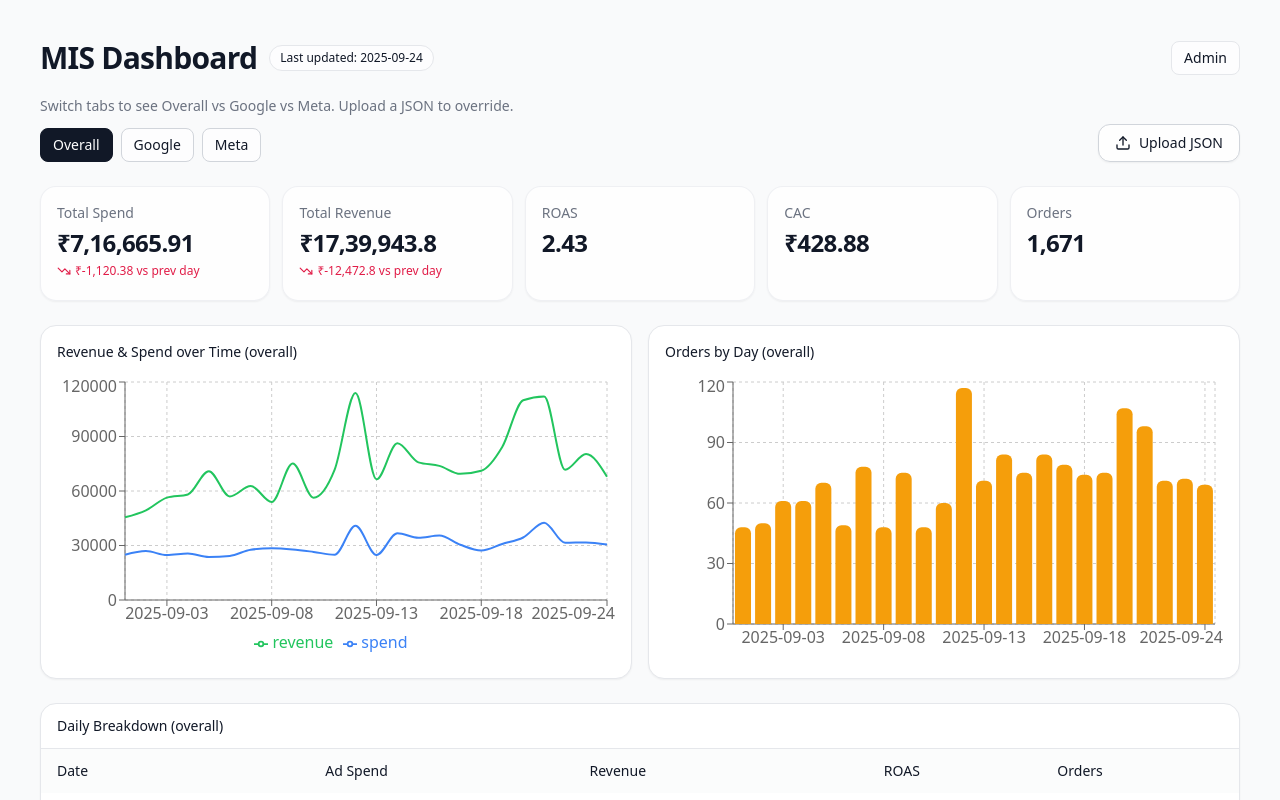
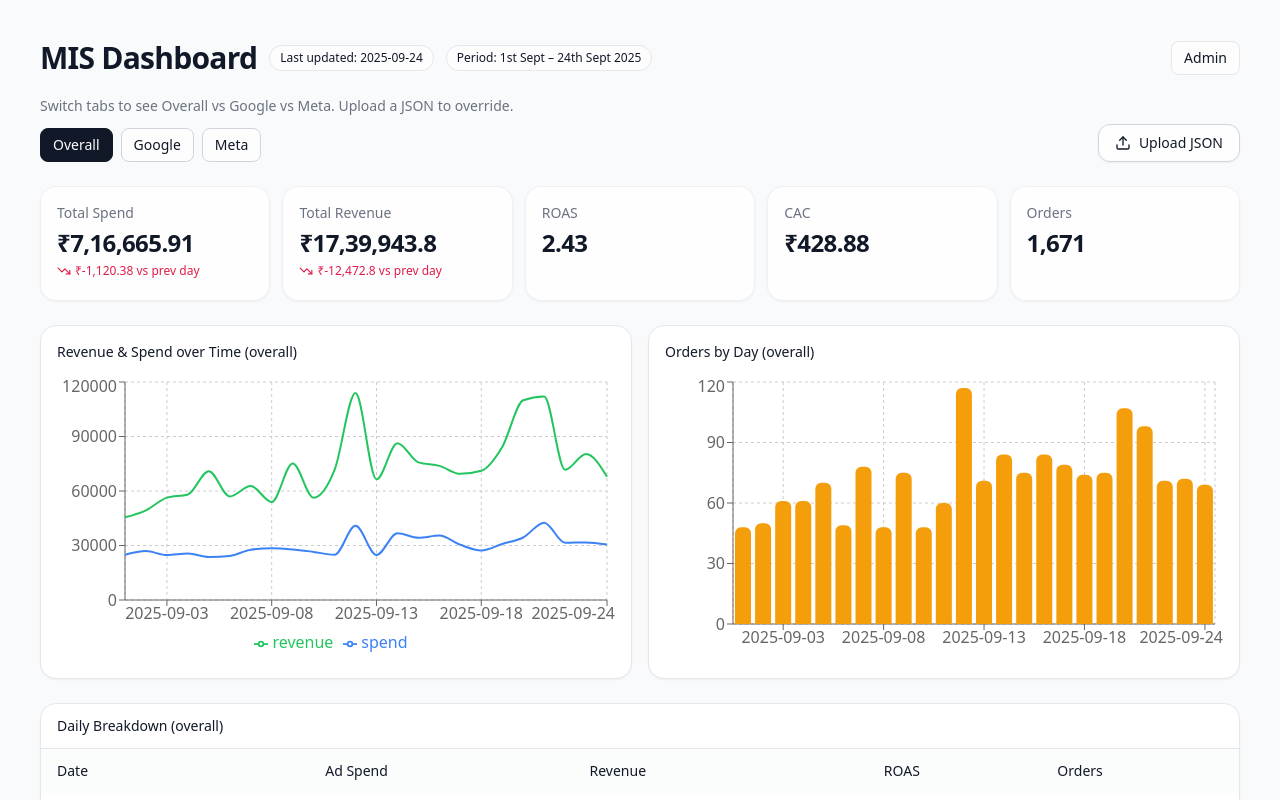
Before and after one commit to neuroidmedia/aashirsjewels, a Next.js app: page / in a window 1280 px wide. Shown: the top 800 px of the page. Built offline with nearby package versions, Linux system fonts and the light colour scheme.

Commit message:
Update page.jsx

```diff
--- a/app/page.jsx
+++ b/app/page.jsx
@@ -1,8 +1,9 @@
 "use client";
 import "./globals.css";
+import Link from "next/link";
 import MISDashboard from "../components/MISDashboard";
-import Link from "next/link";
 import useLastUpdated from "./utils/useLastUpdated";
+import useDataPeriod from "./utils/useDataPeriod";
 
 function LastUpdatedBadge() {
   const last = useLastUpdated();
@@ -13,14 +14,24 @@ function LastUpdatedBadge() {
   );
 }
 
+function DataPeriodBadge() {
+  const period = useDataPeriod();
+  return (
+    <span className="text-xs px-2.5 py-1 rounded-full border bg-white/70 dark:bg-gray-900/60">
+      {period?.pretty ? `Period: ${period.pretty}` : "Period: –"}
+    </span>
+  );
+}
+
 export default function Page() {
   return (
     <div className="p-6 md:p-10">
       <div className="mx-auto max-w-7xl space-y-4">
         <div className="flex items-center justify-between">
-          <div className="flex items-center gap-3">
+          <div className="flex items-center gap-3 flex-wrap">
             <h1 className="text-2xl md:text-3xl font-semibold tracking-tight">MIS Dashboard</h1>
             <LastUpdatedBadge />
+            <DataPeriodBadge />
           </div>
           <Link
             href="/admin"
```
